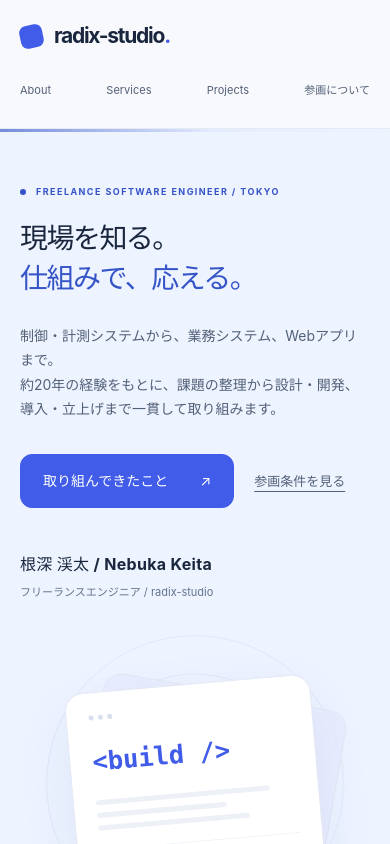
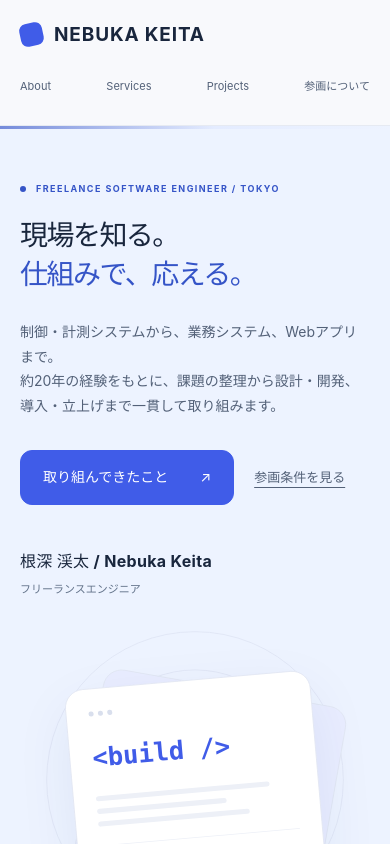
Before and after one commit to nebuka-radix/homepage, a Vue app: page / in a window 390 px wide. Shown: the top 844 px of the page. Built offline with nearby package versions, Linux system fonts and the light colour scheme.

Commit message:
サイトのブランド表記をNEBUKA KEITAに統一

```diff
--- a/index.html
+++ b/index.html
@@ -4,7 +4,7 @@
     <meta charset="UTF-8" />
     <meta name="viewport" content="width=device-width, initial-scale=1.0" />
     <meta name="theme-color" content="#f8f9fc" />
-    <title>根深 渓太 | radix-studio — フリーランスエンジニア</title>
+    <title>NEBUKA KEITA | 根深 渓太 — フリーランスエンジニア</title>
       <meta name="description" content="根深渓太（Nebuka Keita）のポートフォリオ。約20年の経験をもとに、制御・計測、業務システム、Webアプリ、生成AIによる開発改善に対応。提案から設計・開発・現地立上げまで一貫して取り組みます。" />
   </head>
   <body>
--- a/src/App.vue
+++ b/src/App.vue
@@ -273,9 +273,9 @@ useSceneColors()
 
     <header class="site-header">
       <div class="page-width header-inner">
-        <a class="brand" :href="baseUrl" aria-label="radix-studio ホーム">
+        <a class="brand" :href="baseUrl" aria-label="NEBUKA KEITA ホーム">
           <span class="brand-mark" aria-hidden="true"></span>
-          radix-studio<span class="brand-dot">.</span>
+          NEBUKA KEITA
         </a>
         <nav class="navigation" aria-label="メインナビゲーション">
           <a href="#about">About</a>
@@ -308,7 +308,7 @@ useSceneColors()
           </div>
           <div class="hero-signature">
             <span class="signature-name">根深 渓太 / Nebuka Keita</span>
-            <span>フリーランスエンジニア / radix-studio</span>
+            <span>フリーランスエンジニア</span>
           </div>
         </div>
 
@@ -556,10 +556,10 @@ useSceneColors()
     <footer class="site-footer">
       <div class="page-width footer-inner">
         <div>
-          <a class="brand footer-brand" :href="baseUrl">radix-studio.</a>
+          <a class="brand footer-brand" :href="baseUrl">NEBUKA KEITA</a>
           <p>根深 渓太 / Nebuka Keita — Freelance Software Engineer</p>
         </div>
-        <small>© {{ year }} radix-studio</small>
+        <small>© {{ year }} NEBUKA KEITA</small>
       </div>
     </footer>
   </v-app>
--- a/src/styles/main.css
+++ b/src/styles/main.css
@@ -1093,3 +1093,27 @@ h3,
 }
 
 /* compact-line-height:end */
+
+/* site-brand-name:start */
+
+.brand {
+  font-size: 21px;
+  font-weight: 750;
+  letter-spacing: 0.045em;
+}
+
+.footer-brand {
+  font-size: 19px;
+}
+
+@media (max-width: 700px) {
+  .brand {
+    font-size: 19px;
+  }
+
+  .footer-brand {
+    font-size: 18px;
+  }
+}
+
+/* site-brand-name:end */
```
